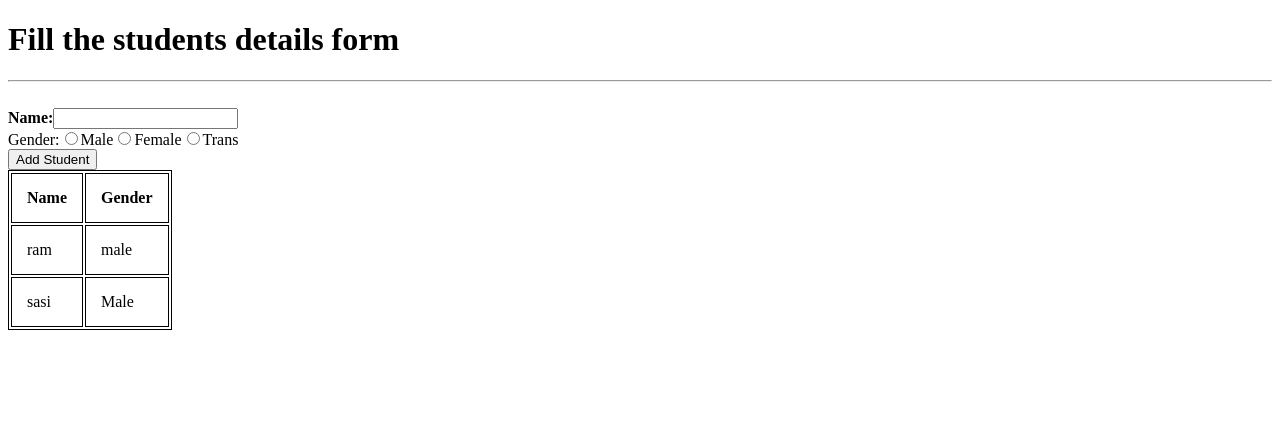
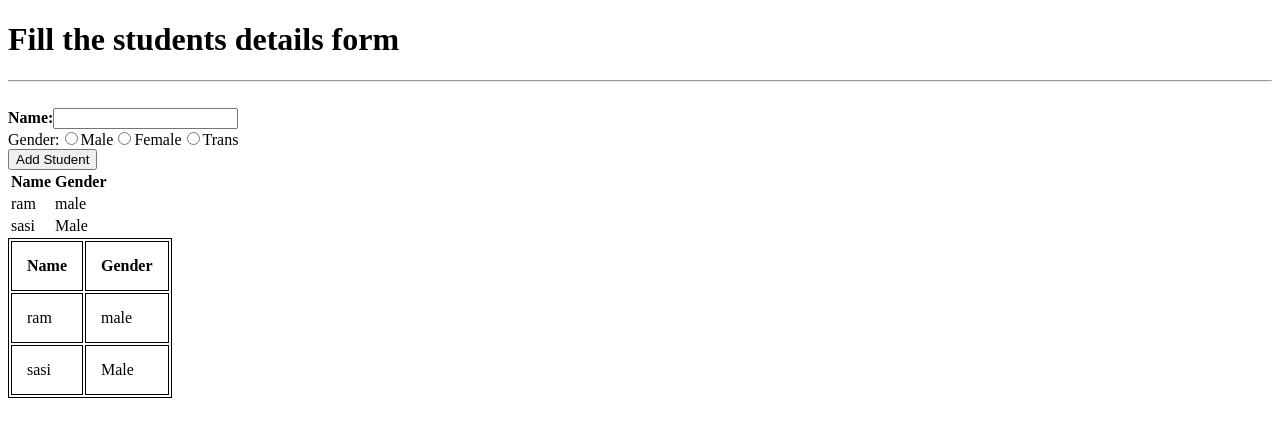
Before and after one commit to aerosasi/Angular_Students, an Angular app in the folder stud-table/: page /Students in a window 1280 px wide. Shown: the top 436 px of the page. Built offline with nearby package versions, Linux system fonts and the light colour scheme.

Commit message:
adding data to the table
able to add data to the table .

```diff
--- a/stud-table/src/app/students/details/details.component.html
+++ b/stud-table/src/app/students/details/details.component.html
@@ -11,18 +11,39 @@
     <div>
     <label for="">Gender:</label>
 
-    <input type="radio" name="gender" [(ngModel)]="gender" value="Male">
+    <input type="radio" name="gender" [(ngModel)]="studgender" value="Male">
     <label for="">Male</label>
 
-    <input type="radio" name="gender" [(ngModel)]="gender" value="Female">
+    <input type="radio" name="gender" [(ngModel)]="studgender" value="Female">
     <label for="">Female</label>
 
-    <input type="radio" name="gender" [(ngModel)]="gender" value="Trans">
+    <input type="radio" name="gender" [(ngModel)]="studgender" value="Trans">
     <label for="">Trans</label>
 
 
     </div>
-    <button type="submit">Add Student</button>
+    <button type="submit" (keyup.enter)="addStudent()">Add Student</button>
 
 
 </form>
+
+<table >
+    <tr >
+        <th>Name</th>
+        <th>Gender</th>
+    </tr>
+
+
+    <tr *ngFor="let student of studata">
+        <td>{{student.name}}</td>
+        <td>{{student.gender}}</td>
+    <tr>
+        <td >
+            sasi
+        </td>
+        <td>
+            Male
+        </td>
+    </tr>
+
+</table>
--- a/stud-table/src/app/students/details/details.component.ts
+++ b/stud-table/src/app/students/details/details.component.ts
@@ -8,15 +8,14 @@ import { studata } from '../studata.model';
 })
 export class DetailsComponent implements OnInit {
 
-   studata:studata[]=[];
-   studname;
-   gender;
-
+  studata:studata[];
+  studname;
+  studgender;
    games=[];
   constructor() {
 
     this.games = [{
-      game : "Deus Ex: Mankind Divided",
+      name : "Deus Ex: Mankind Divided",
       platform: " Xbox One, PS4, PC",
       release : "August 23"
   },
@@ -36,17 +35,34 @@ export class DetailsComponent implements OnInit {
       release : "August 23"
   }]
 
+  this.studata=[{
+    name:"ram",
+    gender:"male"
+  }]
+
+
    }
 
   ngOnInit() {
+
+
   }
 
  addStudent(){
-   console.log(this.studname + this.gender);
-   this.studata.push(
-     {name:this.studname,gender:this.gender}
+  console.log(this.studname + this.studgender);
+    this.studata.push({
+      name: this.studname,
+      gender: this.studgender
+    })
+    console.log(studata);
 
-   )
+
+
+  //
+  //  this.studata.push(
+  //    {name:this.name,gender:this.gender}
+
+  //  )
  }
 
 }
--- a/stud-table/src/app/students/studata.model.ts
+++ b/stud-table/src/app/students/studata.model.ts
@@ -2,8 +2,8 @@ export class studata{
     public name: string;
     public gender:string;
 
-    constructor(name:string,gender:string){
-        this.name=name;
-        this.gender=gender;
+    constructor(studname:string,studgender:string){
+        this.name=studname;
+        this.gender=studgender;
     }
 }
```
